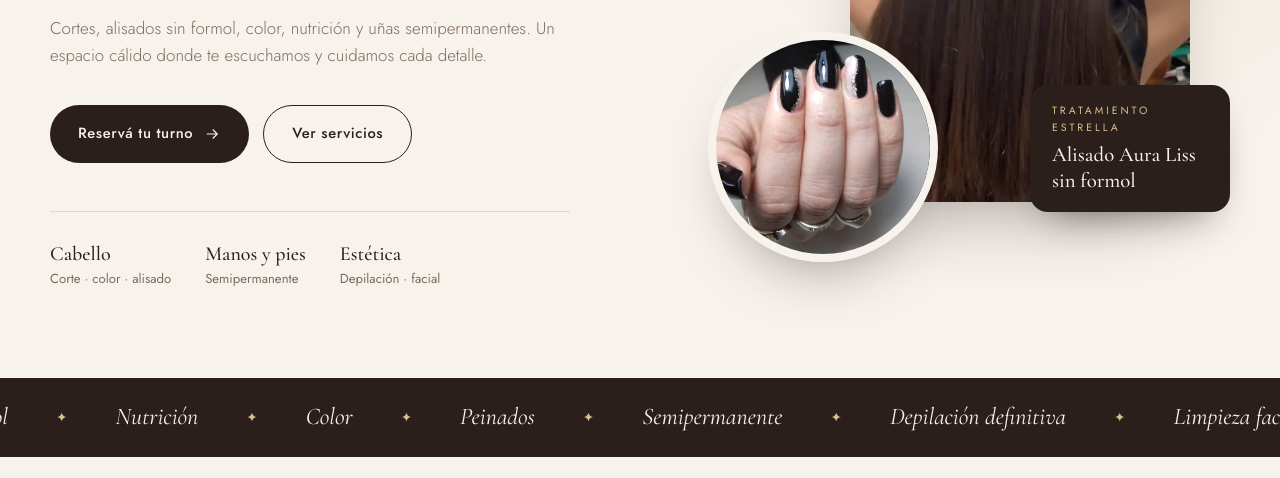
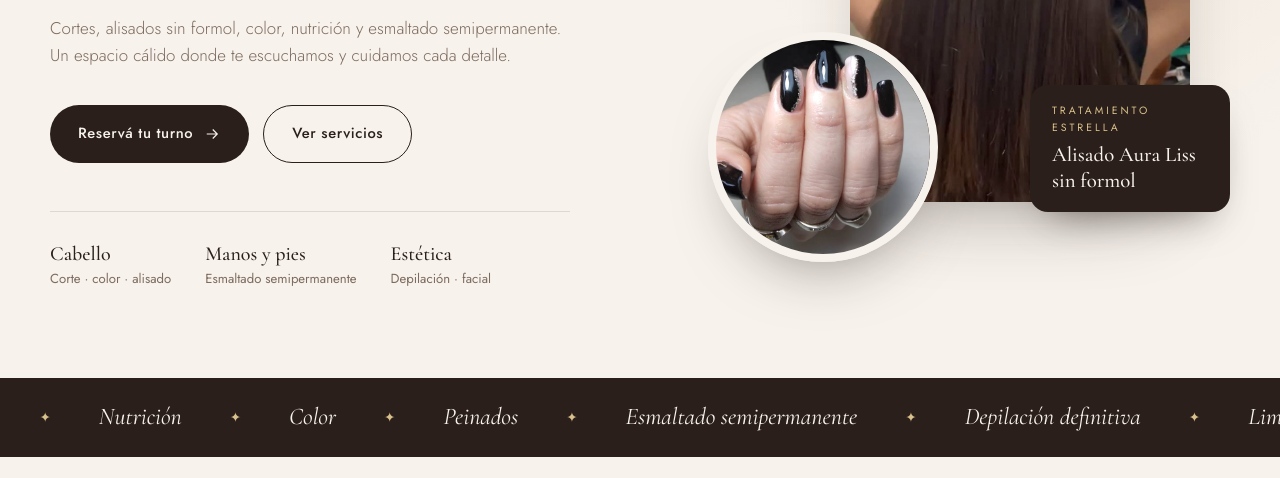
Before and after one commit to mgserviciosejecutivos/paginas, a plain HTML site: page ngestilista/index.html in a window 1280 px wide. Shown: the part 474-952 px from the top of the page. Drawn offline with nearby package versions, Linux system fonts and the light colour scheme.

Commit message:
Nati Gigena: esmaltado semipermanente

```diff
--- a/ngestilista/index.html
+++ b/ngestilista/index.html
@@ -4,10 +4,10 @@
 <meta charset="UTF-8">
 <meta name="viewport" content="width=device-width, initial-scale=1">
 <title>Nati Gigena · Estilista en Córdoba</title>
-<meta name="description" content="Peluquería y belleza en Córdoba: cortes, alisado sin formol, nutrición, color, peinados, uñas semipermanentes y depilación definitiva. Sacá tu turno por WhatsApp.">
+<meta name="description" content="Peluquería y belleza en Córdoba: cortes, alisado sin formol, nutrición, color, peinados, esmaltado semipermanente y depilación definitiva. Sacá tu turno por WhatsApp.">
 <meta property="og:type" content="website">
 <meta property="og:title" content="Nati Gigena · Estilista en Córdoba">
-<meta property="og:description" content="Cortes, alisado sin formol, color, nutrición, uñas semipermanentes y depilación definitiva. Sacá tu turno por WhatsApp.">
+<meta property="og:description" content="Cortes, alisado sin formol, color, nutrición, esmaltado semipermanente y depilación definitiva. Sacá tu turno por WhatsApp.">
 <meta property="og:url" content="https://mgserviciosejecutivos.com/paginas/ngestilista/">
 <meta property="og:image" content="https://mgserviciosejecutivos.com/paginas/ngestilista/og.jpg">
 <meta property="og:image:width" content="1200">
@@ -368,7 +368,7 @@ footer{background:var(--cocoa);color:rgba(247,242,236,.7);padding:60px 0 34px}
     <div class="reveal">
       <span class="eyebrow">Peluquería &amp; belleza · Córdoba</span>
       <h1>Tu pelo, tus manos, <em>tu momento.</em></h1>
-      <p class="lead">Cortes, alisados sin formol, color, nutrición y uñas semipermanentes. Un espacio cálido donde te escuchamos y cuidamos cada detalle.</p>
+      <p class="lead">Cortes, alisados sin formol, color, nutrición y esmaltado semipermanente. Un espacio cálido donde te escuchamos y cuidamos cada detalle.</p>
       <div class="actions">
         <a href="#turnos" class="btn btn-dark">
           Reservá tu turno
@@ -378,7 +378,7 @@ footer{background:var(--cocoa);color:rgba(247,242,236,.7);padding:60px 0 34px}
       </div>
       <div class="hero-meta">
         <div><strong>Cabello</strong>Corte · color · alisado</div>
-        <div><strong>Manos y pies</strong>Semipermanente</div>
+        <div><strong>Manos y pies</strong>Esmaltado semipermanente</div>
         <div><strong>Estética</strong>Depilación · facial</div>
       </div>
     </div>
@@ -391,7 +391,7 @@ footer{background:var(--cocoa);color:rgba(247,242,236,.7);padding:60px 0 34px}
         <circle cx="60" cy="60" r="4" fill="#B8924A"/>
       </svg>
       <div class="arch"><img src="ngestilista/pelo-2.jpg" alt="Cabello largo, liso y brillante luego de un alisado" fetchpriority="high"></div>
-      <div class="circle"><img src="ngestilista/unas-1.jpg" alt="Uñas semipermanentes negras con detalle brillante"></div>
+      <div class="circle"><img src="ngestilista/unas-1.jpg" alt="Esmaltado semipermanente negro con detalle brillante"></div>
       <div class="badge"><span>Tratamiento estrella</span><b>Alisado Aura Liss sin formol</b></div>
     </div>
   </div>
@@ -400,8 +400,8 @@ footer{background:var(--cocoa);color:rgba(247,242,236,.7);padding:60px 0 34px}
 <!-- MARQUEE -->
 <div class="marquee" aria-hidden="true">
   <div class="track">
-    <span>Cortes</span><span>Alisado sin formol</span><span>Nutrición</span><span>Color</span><span>Peinados</span><span>Semipermanente</span><span>Depilación definitiva</span><span>Limpieza facial</span>
-    <span>Cortes</span><span>Alisado sin formol</span><span>Nutrición</span><span>Color</span><span>Peinados</span><span>Semipermanente</span><span>Depilación definitiva</span><span>Limpieza facial</span>
+    <span>Cortes</span><span>Alisado sin formol</span><span>Nutrición</span><span>Color</span><span>Peinados</span><span>Esmaltado semipermanente</span><span>Depilación definitiva</span><span>Limpieza facial</span>
+    <span>Cortes</span><span>Alisado sin formol</span><span>Nutrición</span><span>Color</span><span>Peinados</span><span>Esmaltado semipermanente</span><span>Depilación definitiva</span><span>Limpieza facial</span>
   </div>
 </div>
 
@@ -425,7 +425,7 @@ footer{background:var(--cocoa);color:rgba(247,242,236,.7);padding:60px 0 34px}
         <div class="ico"><svg viewBox="0 0 24 24" fill="none" stroke="currentColor" stroke-width="1.4"><path d="M9 21V10a3 3 0 0 1 6 0v11"/><path d="M9.5 6.5C9.5 4 10.5 3 12 3s2.5 1 2.5 3.5"/><path d="M7 21h10"/></svg></div>
         <h3>Manos y pies</h3>
         <p>Esmaltado semipermanente de larga duración y diseños a tu gusto.</p>
-        <ul><li>Semipermanente en manos</li><li>Semipermanente en pies</li><li>Nail art y diseños</li><li>Belleza de pies</li></ul>
+        <ul><li>Esmaltado semipermanente en manos</li><li>Esmaltado semipermanente en pies</li><li>Nail art y diseños</li><li>Belleza de pies</li></ul>
         <a href="#turnos" class="more" data-tab="unas">Reservar <svg viewBox="0 0 24 24" fill="none" stroke="currentColor" stroke-width="1.6"><path d="M5 12h14M13 6l6 6-6 6"/></svg></a>
       </article>
       <article class="svc reveal">
@@ -510,13 +510,13 @@ footer{background:var(--cocoa);color:rgba(247,242,236,.7);padding:60px 0 34px}
     </div>
     <div class="g-grid">
       <figure class="g-item tall reveal" data-c="pelo"><img src="ngestilista/pelo-2.jpg" alt="Alisado en cabello castaño" decoding="async"><figcaption>Alisado</figcaption></figure>
-      <figure class="g-item reveal" data-c="unas"><img src="ngestilista/unas-2.jpg" alt="Semipermanente bordó con flores pintadas" decoding="async"><figcaption>Nail art</figcaption></figure>
+      <figure class="g-item reveal" data-c="unas"><img src="ngestilista/unas-2.jpg" alt="Esmaltado semipermanente bordó con flores pintadas" decoding="async"><figcaption>Nail art</figcaption></figure>
       <figure class="g-item reveal" data-c="unas"><img src="ngestilista/unas-4.jpg" alt="Uñas largas azul metalizado" decoding="async"><figcaption>Efecto espejo</figcaption></figure>
       <figure class="g-item tall reveal" data-c="pelo"><img src="ngestilista/pelo-brillo.jpg" alt="Cabello con brillo intenso tras nutrición" decoding="async"><figcaption>Nutrición</figcaption></figure>
-      <figure class="g-item reveal" data-c="unas"><img src="ngestilista/unas-5.jpg" alt="Francesita rosa con flor y glitter" decoding="async"><figcaption>Semipermanente</figcaption></figure>
-      <figure class="g-item reveal" data-c="unas"><img src="ngestilista/unas-3.jpg" alt="Uñas almendradas negras" decoding="async"><figcaption>Semipermanente</figcaption></figure>
+      <figure class="g-item reveal" data-c="unas"><img src="ngestilista/unas-5.jpg" alt="Francesita rosa con flor y glitter" decoding="async"><figcaption>Esmaltado semipermanente</figcaption></figure>
+      <figure class="g-item reveal" data-c="unas"><img src="ngestilista/unas-3.jpg" alt="Uñas almendradas negras" decoding="async"><figcaption>Esmaltado semipermanente</figcaption></figure>
       <figure class="g-item tall reveal" data-c="pelo"><img src="ngestilista/pelo-3.jpg" alt="Cabello oscuro lacio y brillante" decoding="async"><figcaption>Alisado</figcaption></figure>
-      <figure class="g-item reveal" data-c="unas"><img src="ngestilista/unas-6.jpg" alt="Semipermanente verde y gris con diseño" decoding="async"><figcaption>Diseño</figcaption></figure>
+      <figure class="g-item reveal" data-c="unas"><img src="ngestilista/unas-6.jpg" alt="Esmaltado semipermanente verde y gris con diseño" decoding="async"><figcaption>Diseño</figcaption></figure>
       <figure class="g-item reveal" data-c="unas"><img src="ngestilista/unas-1.jpg" alt="Uñas negras con línea de glitter" decoding="async"><figcaption>Nail art</figcaption></figure>
       <figure class="g-item tall reveal" data-c="pelo"><img src="ngestilista/pelo-1.jpg" alt="Alisado Aura Liss terminado" decoding="async"><figcaption>Aura Liss</figcaption></figure>
     </div>
@@ -617,9 +617,9 @@ const SERVICES = {
     ['Asesoramiento de look', 'Te ayudamos a elegir tu próximo cambio']
   ],
   unas: [
-    ['Semipermanente en manos', 'Brillo que dura semanas'],
-    ['Semipermanente en pies', 'Pies prolijos y lindos'],
-    ['Manos y pies semipermanente', 'Combo completo'],
+    ['Esmaltado semipermanente en manos', 'Brillo que dura semanas'],
+    ['Esmaltado semipermanente en pies', 'Pies prolijos y lindos'],
+    ['Esmaltado semipermanente manos y pies', 'Combo completo'],
     ['Nail art / diseño', 'Flores, glitter, francesita y más']
   ],
   estetica: [
```
